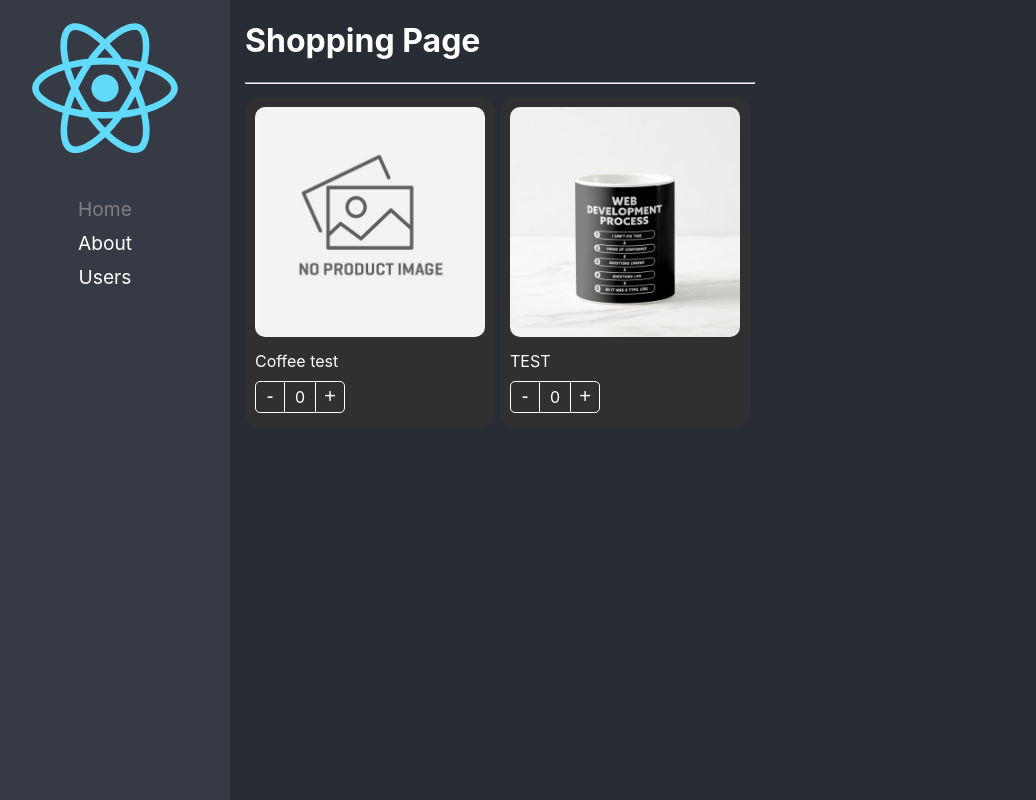
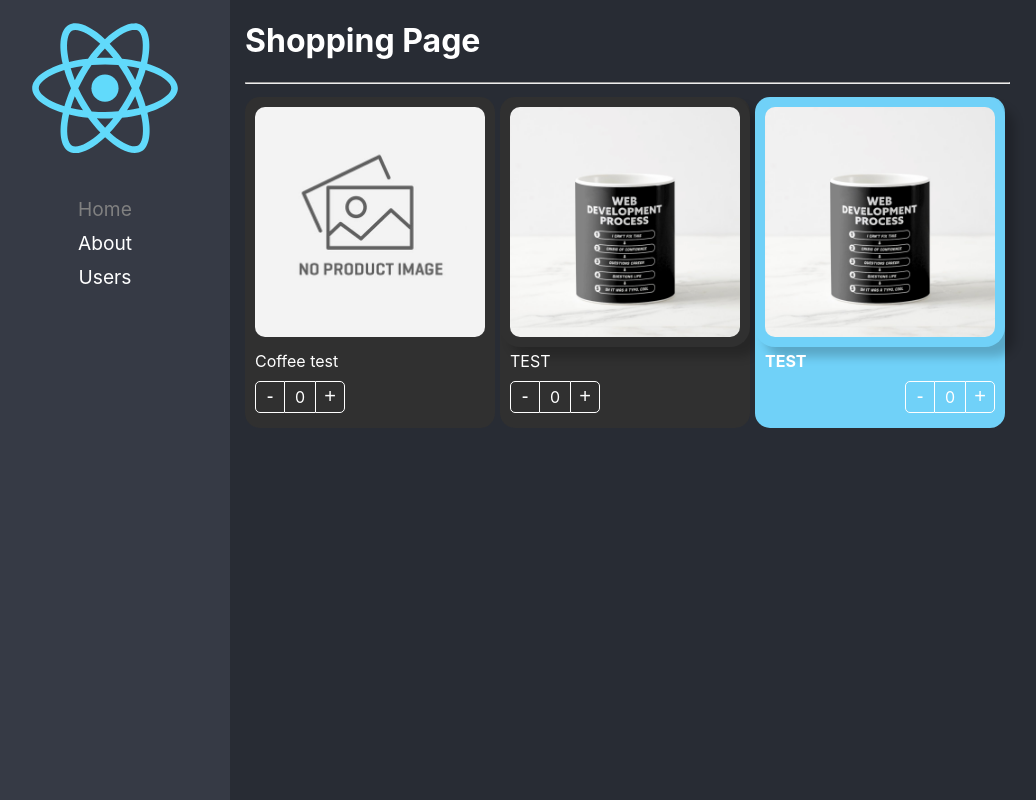
Before and after one commit to ZarateAF/react-advance, a React (Create React App) app: page /home in a window 1280 px wide. Shown: the whole page, without its empty margins (20-1056 px from the left). Built offline with nearby package versions, Linux system fonts and the light colour scheme.

Commit message:
New properties properties

```diff
--- a/src/02-components-patterns/components/ProductButtons.tsx
+++ b/src/02-components-patterns/components/ProductButtons.tsx
@@ -1,16 +1,17 @@
-import { useContext } from "react";
+import { useContext, CSSProperties } from "react";
 import { ProductContext } from "./ProductCard";
 import styles from "../styles/styles.module.css";
 
 export interface Props {
-  className?: string
+  className?: string;
+  style?: CSSProperties,
 }
 
-export const ProductButtons = ({className}: Props) => {
+export const ProductButtons = ({className, style}: Props) => {
   const { counter, increaseBy } = useContext(ProductContext);
 
   return (
-    <div className={`${styles.buttonsContainer} ${className}`}>
+    <div className={`${styles.buttonsContainer} ${className}`} style={style}>
       <button className={styles.buttonMinus} onClick={() => increaseBy(-1)}>
         -
       </button>
--- a/src/02-components-patterns/components/ProductCard.tsx
+++ b/src/02-components-patterns/components/ProductCard.tsx
@@ -1,4 +1,4 @@
-import { createContext, ReactElement } from "react";
+import { createContext, CSSProperties, ReactElement } from "react";
 import useProduct from "../hooks/useProduct";
 import styles from "../styles/styles.module.css";
 import { Product, ProductContextProps } from "../interfaces/ProductInterfaces";
@@ -10,12 +10,13 @@ export interface Props {
   product: Product;
   children?: ReactElement | ReactElement[];
   className?: string;
+  style?: CSSProperties;
 }
 
 export const ProductContext = createContext({} as ProductContextProps);
 const { Provider } = ProductContext;
 
-export const ProductCard = ({ children, product, className }: Props) => {
+export const ProductCard = ({ children, product, className, style }: Props) => {
   const { counter, increaseBy } = useProduct();
 
   return (
@@ -26,7 +27,7 @@ export const ProductCard = ({ children, product, className }: Props) => {
         increaseBy,
       }}
     >
-      <div className={`${styles.productCard} ${className}`}>{children}</div>
+      <div className={`${styles.productCard} ${className}`} style={style} >{children}</div>
     </Provider>
   );
 };
--- a/src/02-components-patterns/components/ProductImage.tsx
+++ b/src/02-components-patterns/components/ProductImage.tsx
@@ -1,4 +1,4 @@
-import { useContext } from "react";
+import { CSSProperties, useContext } from "react";
 import { ProductContext } from "./ProductCard";
 import styles from "../styles/styles.module.css";
 import noImage from "../assets/no-image.jpg";
@@ -6,9 +6,10 @@ import noImage from "../assets/no-image.jpg";
 export interface Props {
   img?: string;
   className?: string;
+  style?: CSSProperties;
 }
 
-export const ProductImage = ({ img, className }: Props) => {
+export const ProductImage = ({ img, className, style }: Props) => {
   const { product } = useContext(ProductContext);
   let imgToShow: string;
 
@@ -20,5 +21,5 @@ export const ProductImage = ({ img, className }: Props) => {
     imgToShow = noImage;
   }
 
-  return <img className={`${styles.productImg} ${className}`} src={imgToShow} alt="coffee" />;
+  return <img className={`${styles.productImg} ${className}`} style={style} src={imgToShow} alt="coffee" />;
 };
--- a/src/02-components-patterns/components/ProductTitle.tsx
+++ b/src/02-components-patterns/components/ProductTitle.tsx
@@ -1,14 +1,15 @@
-import { useContext } from "react";
+import { CSSProperties, useContext } from "react";
 import { ProductContext } from "./ProductCard";
 import styles from "../styles/styles.module.css";
 
 export interface Props {
   title?: string;
   className?: string
+  style?: CSSProperties,
 }
 
-export const ProductTitle = ({ title, className }: Props) => {
+export const ProductTitle = ({ title, className, style }: Props) => {
   const { product } = useContext(ProductContext);
   let textToShow = title ? title : product.title;
-  return <span className={`${styles.productDescription} ${className}`}> {textToShow} </span>;
+  return <span className={`${styles.productDescription} ${className}`} style={style}> {textToShow} </span>;
 };
--- a/src/02-components-patterns/pages/ShoppingPage.tsx
+++ b/src/02-components-patterns/pages/ShoppingPage.tsx
@@ -20,13 +20,30 @@ export const ShoppingPage = () => {
                 <ProductCard product={product} className="bg-dark">
                     <ProductCard.Image className="custom-image" />
                     <ProductCard.Title className="text-white" />
+                    <ProductButtons className="custom-buttons"/>
+                </ProductCard>
+
+                <ProductCard product={product} className="bg-dark">
+                    <ProductImage img={'./coffee-mug.png'} className="custom-image"  style={{
+                        boxShadow: '10px 10px 10px rgba(0,0,0,0.2)'
+                    }} />
+                    <ProductTitle title='TEST' className="text-white" />
                     <ProductButtons className="custom-buttons" />
                 </ProductCard>
 
-                <ProductCard product={product} className="bg-dark">
-                    <ProductImage img={'./coffee-mug.png'} className="custom-image" />
-                    <ProductTitle title='TEST' className="text-white" />
-                    <ProductButtons className="custom-buttons" />
+                <ProductCard product={product} className="bg-dark" style={{
+                    backgroundColor: '#70D1F8'
+                }}>
+                    <ProductImage img={'./coffee-mug.png'} className="custom-image" style={{
+                        boxShadow: '10px 10px 10px rgba(0,0,0,0.2)'
+                    }} />
+                    <ProductTitle title='TEST' className="text-white" style={{
+                        fontWeight: 'bold'
+                    }}/>
+                    <ProductButtons className="custom-buttons"  style={{
+                        display: 'flex',
+                        justifyContent: 'end'
+                    }}/>
                 </ProductCard>
             </div>
         </div>
```
